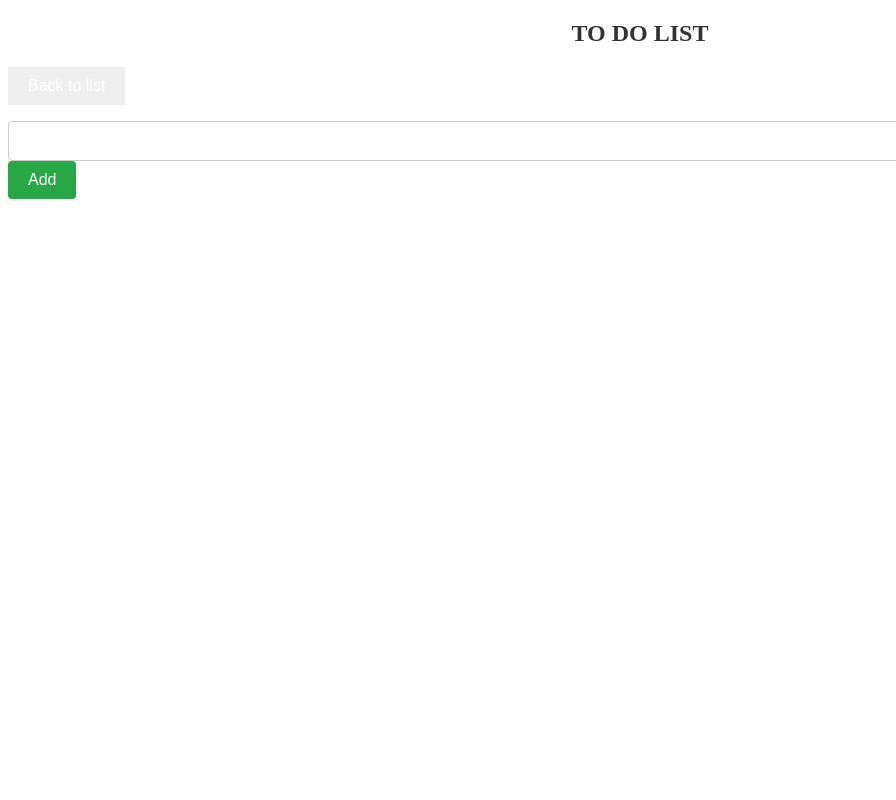
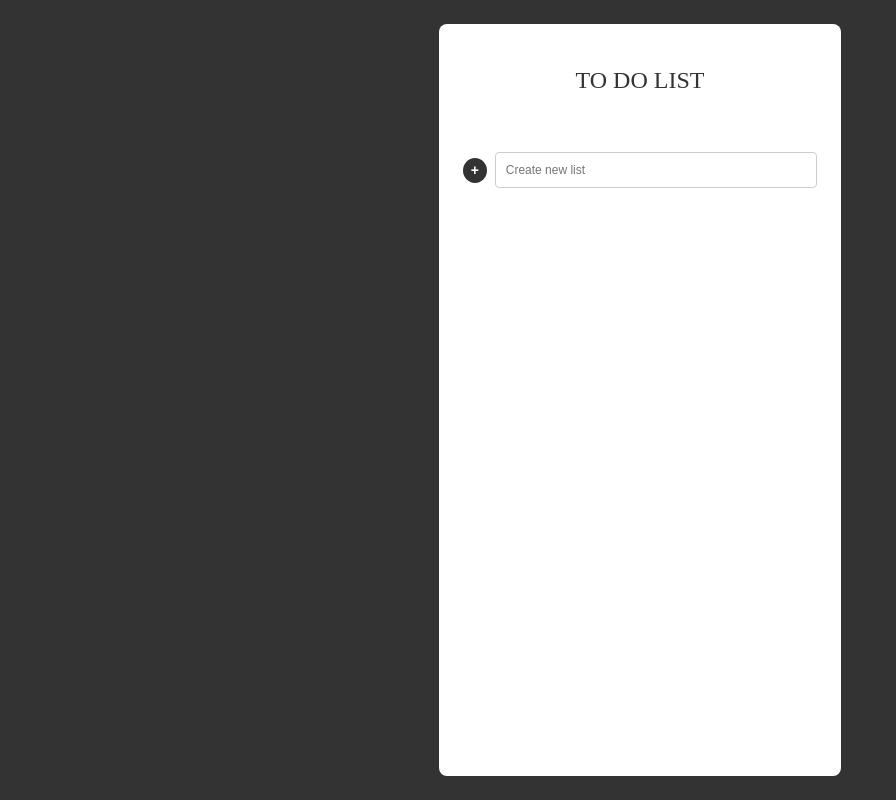
Before and after one commit to DanSantos8/todolist-class-to-hooks, a React (Vite) app: page / in a window 1280 px wide. Shown: the whole page, without its empty margins (0-896 px from the left). Built offline with nearby package versions, Linux system fonts and the light colour scheme.

Commit message:
adding styles to todoItem and ListItem

```diff
--- a/src/components/ListTodosList/index.tsx
+++ b/src/components/ListTodosList/index.tsx
@@ -1,17 +1,17 @@
 import { IList } from "../../utils/types"
-
+import * as S from "./styles"
 export default function ListTodosList(props: {
   lists: IList[]
   openTodosList: (id: number) => void
 }) {
   const { lists, openTodosList } = props
   return (
-    <ul>
+    <S.Container>
       {lists.map((list) => (
         <li key={list.id}>
           <button onClick={() => openTodosList(list.id)}>{list.name}</button>
         </li>
       ))}
-    </ul>
+    </S.Container>
   )
 }
--- /dev/null
+++ b/src/components/ListTodosList/styles.ts
@@ -0,0 +1,26 @@
+import styled from "styled-components"
+
+export const Container = styled.ul`
+  display: flex;
+  flex-direction: column;
+  gap: 8px;
+
+  li {
+    font-size: 14px;
+    font-weight: 400;
+    transition: all 0.2s ease;
+
+    &:hover {
+      background-color: #ccc;
+    }
+
+    button {
+      background-color: transparent;
+      width: 100%;
+      padding: 8px 0 8px 32px;
+      text-align: left;
+      border: none;
+      cursor: pointer;
+    }
+  }
+`
--- a/src/components/Todo/index.tsx
+++ b/src/components/Todo/index.tsx
@@ -8,6 +8,8 @@ import * as S from "./styles"
 export default function Todo() {
   const [text, setText] = useState("")
   const [state, dispatch] = useReducer(reducer, initialState)
+
+  const isTodoList = !!state.activeListTodos.id
 
   const handleTextChange = (event: ChangeEvent<HTMLInputElement>) => {
     setText(event.target.value)
@@ -58,7 +60,7 @@ export default function Todo() {
   }
 
   const renderList = () => {
-    return state.activeListTodos.id ? (
+    return isTodoList ? (
       <TodoList
         items={state.activeListTodos.todos}
         onItemCompleted={markItemCompleted}
@@ -69,26 +71,33 @@ export default function Todo() {
     )
   }
   return (
-    <div>
+    <S.Layout>
+      <S.Container>
         <S.Title>TO DO LIST</S.Title>
+        {isTodoList && (
           <S.BackToListButton onClick={() => backToListTodos()}>
             Back to list
           </S.BackToListButton>
-      <S.TaskList>{renderList()}</S.TaskList>
+        )}
+        {renderList()}
         <S.TaskForm>
-        <div>
-          <S.TextInput type="text" onChange={handleTextChange} value={text} />
-        </div>
-        <div>
+          <S.AddItemContainer>
             <S.AddButton
               type="button"
               onClick={() => handleSubmit(state.activeListTodos.id)}
               disabled={!text}
             >
-            Add
+              +
             </S.AddButton>
-        </div>
+            <S.TextInput
+              type="text"
+              placeholder={isTodoList ? "Create new todo" : "Create new list"}
+              onChange={handleTextChange}
+              value={text}
+            />
+          </S.AddItemContainer>
         </S.TaskForm>
-    </div>
+      </S.Container>
+    </S.Layout>
   )
 }
--- a/src/components/Todo/styles.ts
+++ b/src/components/Todo/styles.ts
@@ -1,17 +1,37 @@
 import styled from "styled-components"
 
-// Estilo para o título "TO DO LIST"
+export const Layout = styled.main`
+  display: flex;
+  flex: 1;
+  height: 100vh;
+  padding: 24px;
+  align-items: center;
+  justify-content: center;
+  max-width: 450px;
+  margin: auto;
+`
+export const Container = styled.div`
+  display: flex;
+  flex-direction: column;
+  gap: 20px;
+  flex: 1;
+  height: 100%;
+  background-color: white;
+  padding: 24px;
+  border-radius: 8px;
+`
+
 export const Title = styled.h3`
   font-size: 24px;
-  color: #333; /* Cor do texto */
+  color: #333;
   text-align: center;
-  margin: 20px 0; /* Espaçamento superior e inferior */
+  margin: 20px 0;
 `
 
 export const BackToListButton = styled.button`
-  /* Cor de fundo do botão */
-  color: #fff;
-  font-size: 16px;
+  color: #333;
+  background-color: transparent;
+  font-size: 12px;
   padding: 10px 20px;
   border: none;
   cursor: pointer;
@@ -19,25 +39,31 @@ export const BackToListButton = styled.button`
 
 export const TaskList = styled.div``
 
-// Estilo para o formulário de adição de tarefa
 export const TaskForm = styled.form``
 
-// Estilo para o input de texto
+export const AddItemContainer = styled.div`
+  display: flex;
+  gap: 8px;
+  align-items: center;
+`
+
 export const TextInput = styled.input`
-  font-size: 16px;
+  font-size: 12px;
   padding: 10px;
   width: 100%;
   border: 1px solid #ccc;
   border-radius: 4px;
+  outline: none;
 `
 
-// Estilo para o botão "Add"
 export const AddButton = styled.button`
-  background-color: #28a745;
+  background-color: #333;
   color: #fff;
-  font-size: 16px;
-  padding: 10px 20px;
+  font-weight: 700;
+  font-size: 14px;
+  width: 25px;
+  height: 25px;
   border: none;
-  border-radius: 4px;
+  border-radius: 50%;
   cursor: pointer;
 `
--- a/src/components/TodoItem/index.tsx
+++ b/src/components/TodoItem/index.tsx
@@ -1,4 +1,5 @@
 import { TodoItemProps } from "../../utils/types"
+import * as S from "./styles"
 
 export default function TodoItem(props: TodoItemProps) {
   const { onDeleteItem, completed, id, onItemCompleted, text } = props
@@ -15,23 +16,18 @@ export default function TodoItem(props: TodoItemProps) {
   //TODO Highlight newly added item for several seconds.
 
   return (
-    <li className={itemClass}>
-      <label className="form-check-label">
+    <S.TodoItem className={itemClass}>
+      <label>
         <input
           type="checkbox"
-          className="form-check-input"
           defaultChecked={completed}
           onChange={markCompleted}
         />
         {text}
       </label>
-      <button
-        type="button"
-        className="btn btn-danger btn-sm"
-        onClick={deleteItem}
-      >
+      <button type="button" onClick={deleteItem}>
         x
       </button>
-    </li>
+    </S.TodoItem>
   )
 }
--- /dev/null
+++ b/src/components/TodoItem/styles.ts
@@ -0,0 +1,28 @@
+import styled from "styled-components"
+
+export const TodoItem = styled.li`
+  display: flex;
+  gap: 8px;
+  font-size: 14px;
+  font-weight: 400;
+  padding: 8px 0 8px 0;
+  transition: all 0.2s ease;
+
+  &:hover {
+    background-color: #ccc;
+  }
+
+  label {
+    display: flex;
+    align-items: center;
+    gap: 14px;
+    cursor: pointer;
+  }
+
+  button {
+    background-color: transparent;
+    border: none;
+    cursor: pointer;
+    margin-left: auto;
+  }
+`
--- a/src/components/TodoList/index.tsx
+++ b/src/components/TodoList/index.tsx
@@ -1,11 +1,11 @@
 import { TodoListProps } from "../../utils/types"
 import TodoItem from "../TodoItem"
-
+import * as S from "./styles"
 export default function TodoList(props: TodoListProps) {
   const { items, onDeleteItem, onItemCompleted } = props
 
   return (
-    <ul className="todolist">
+    <S.Container>
       {items.map((item) => (
         <TodoItem
           key={item.id}
@@ -16,6 +16,6 @@ export default function TodoList(props: TodoListProps) {
           onDeleteItem={onDeleteItem}
         />
       ))}
-    </ul>
+    </S.Container>
   )
 }
--- /dev/null
+++ b/src/components/TodoList/styles.ts
@@ -0,0 +1,7 @@
+import styled from "styled-components"
+
+export const Container = styled.ul`
+  display: flex;
+  flex-direction: column;
+  gap: 8px;
+`
--- a/src/index.css
+++ b/src/index.css
@@ -1,63 +1,118 @@
-@import url("https://fonts.googleapis.com/css2?family=Roboto:wght@300;400;700&display=swap");
+@import url("https://fonts.googleapis.com/css2?family=Roboto:wght@300;400;500;700&display=swap");
 
-/* .App {
-  font-family: sans-serif;
+html,
+body,
+div,
+span,
+applet,
+object,
+iframe,
+h1,
+h2,
+h3,
+h4,
+h5,
+h6,
+p,
+blockquote,
+pre,
+a,
+abbr,
+acronym,
+address,
+big,
+cite,
+code,
+del,
+dfn,
+em,
+img,
+ins,
+kbd,
+q,
+s,
+samp,
+small,
+strike,
+b,
+sub,
+sup,
+tt,
+var,
+b,
+u,
+i,
+center,
+dl,
+dt,
+dd,
+ol,
+ul,
+li,
+fieldset,
+form,
+label,
+legend,
+table,
+caption,
+tbody,
+tfoot,
+thead,
+tr,
+th,
+td,
+article,
+aside,
+canvas,
+details,
+embed,
+figure,
+figcaption,
+footer,
+header,
+hgroup,
+menu,
+nav,
+output,
+ruby,
+section,
+summary,
+time,
+mark,
+audio,
+video {
+  margin: 0;
+  padding: 0;
+  border: 0;
+  font-size: 100%;
+  font: inherit;
+  vertical-align: baseline;
+}
+/* HTML5 display-role reset for older browsers */
+article,
+aside,
+details,
+figcaption,
+figure,
+footer,
+header,
+hgroup,
+menu,
+nav,
+section {
+  display: block;
+}
+body {
+  line-height: 1;
+  background-color: #333;
+  margin: 0;
+  height: 100vh;
+}
+ol,
+ul {
+  list-style: none;
 }
 
-.apptitle {
-  margin: 1rem 0;
-  color: #ff2968;
+* {
+  box-sizing: border-box;
 }
-
-.todolist {
-  padding-left: 0;
-
-  .todoitem {
-    position: relative;
-    margin-bottom: 0.25rem;
-    padding: 0.5rem 2rem 0.5rem 0.5rem;
-    border-top: 1px solid #ccc;
-
-    &.done {
-      .form-check-label {
-        color: #999;
-        text-decoration: line-through;
-      }
-    }
-
-    &.highlight {
-      border-color: #ff2968;
-      background-color: #ff8fb0;
-
-      &:last-child {
-        border-color: #ff2968;
-      }
-    }
-
-    &:last-child {
-      border-bottom: 1px solid #ccc;
-    }
-
-    .btn-danger {
-      position: absolute;
-      top: 0.5rem;
-      right: 0.5rem;
-    }
-
-    .form-check-label {
-      width: 100%;
-
-      .form-check-input {
-        margin-right: 1rem;
-      }
-    }
-  }
-}
-
-.container-fluid {
-  padding: 2rem;
-}
-
-h4 {
-  margin-bottom: 20px;
-} */
```
Lines whose indentation alone changed are shown as unchanged.
